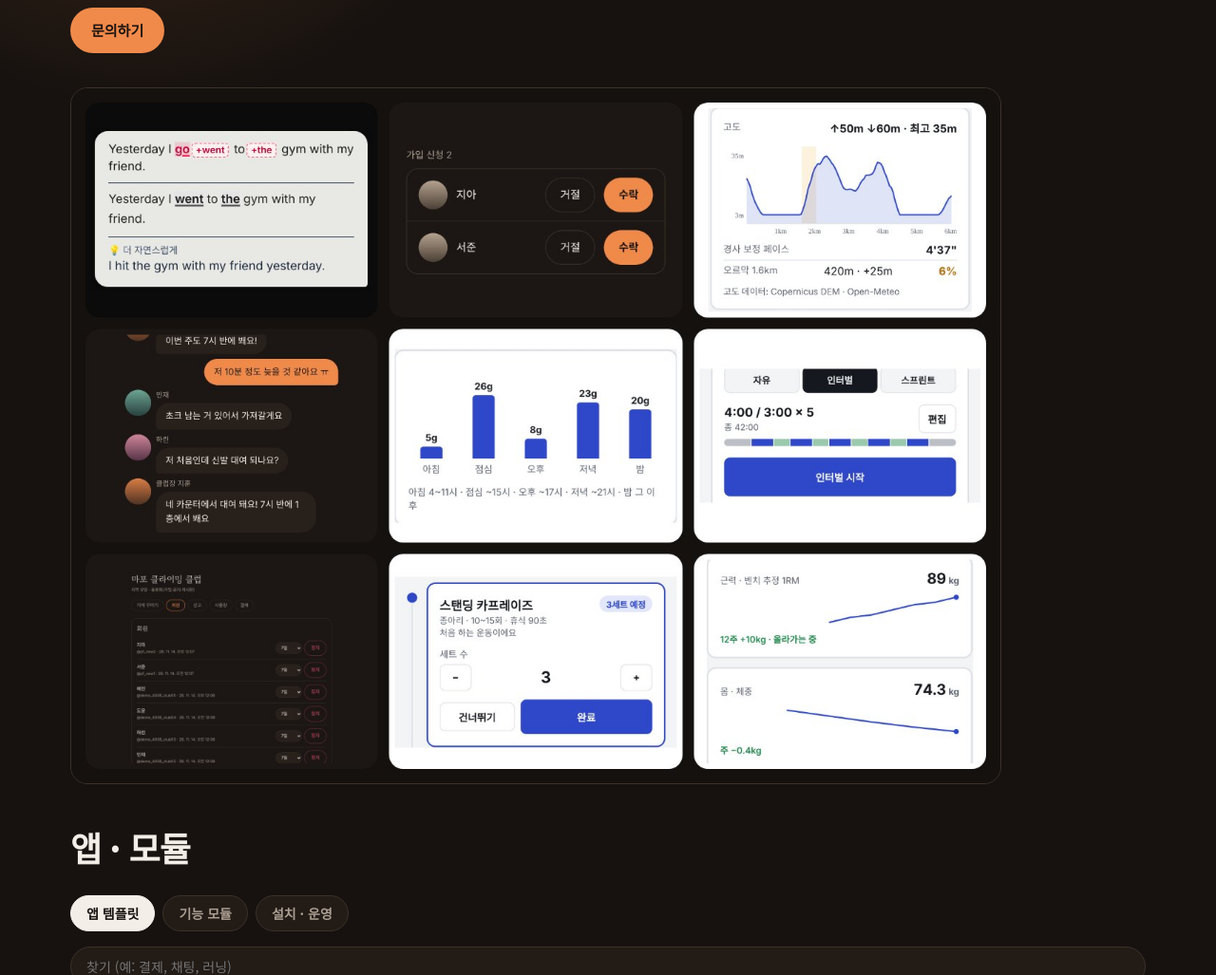
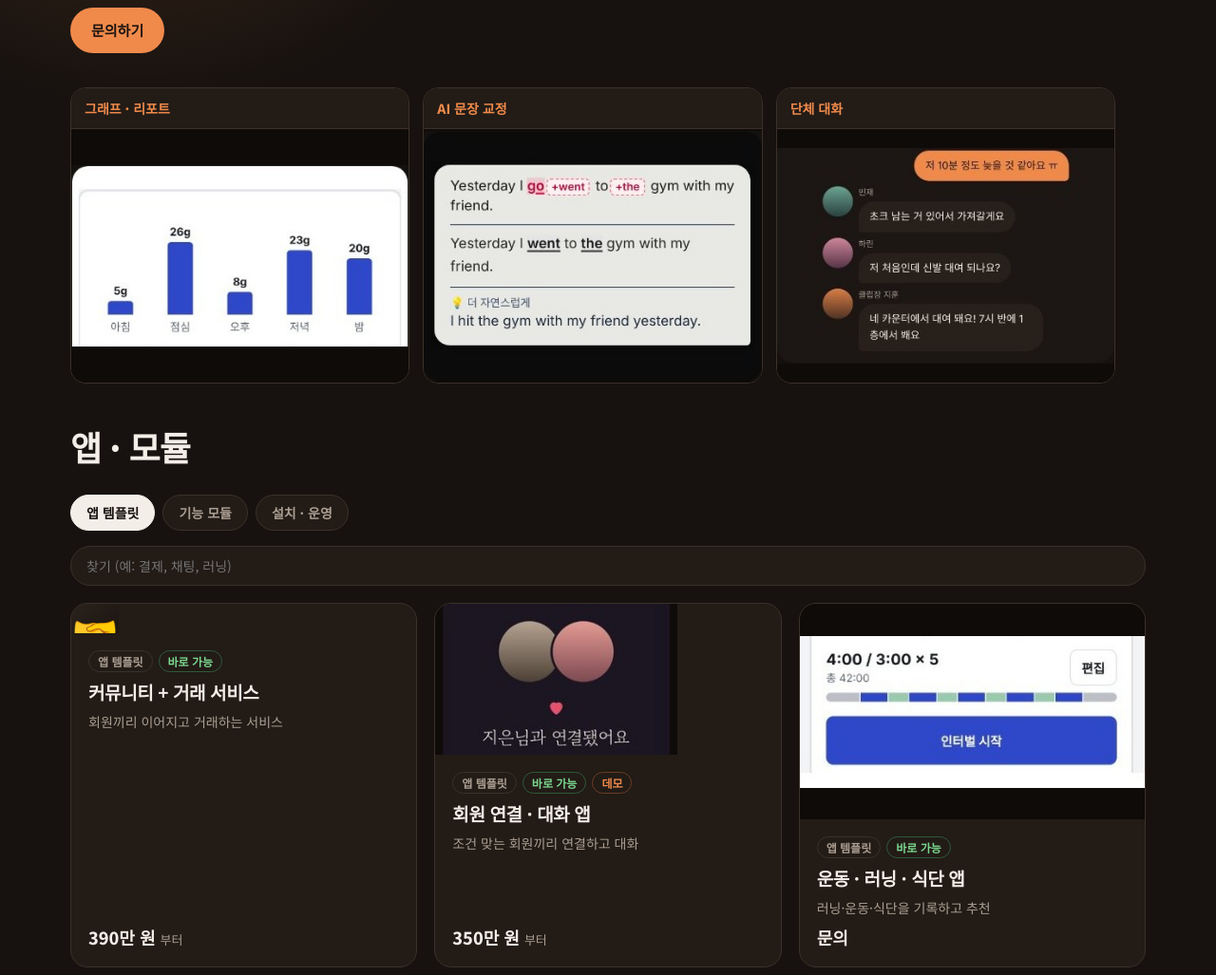
Before and after one commit to a20031314-ux/software-market, a website: page index.html in a window 1280 px wide. Shown: the part 320-1347 px from the top of the page at 95% size. Drawn offline with Linux system fonts and the light colour scheme.

Commit message:
스크린샷을 기능 위주로: 기능 이름 + 그 기능만 잘라낸 화면
- 앱 판매 첫 화면: 그래프 · AI 문장 교정 · 단체 대화 3칸(img/feat)
- 상품 카드: 회원 연결=연결 화면, 운동=인터벌·세트·추이·고도, 모듈=그래프 추이·고도·가입 승인, 화면 없는 것은 아이콘
- 기능 샷에서 각주·잘린 줄·빈 여백·앱 탭 잘라냄, 안 쓰는 관리자 목록 샷 지움
- 조직 운영 시스템 첫 화면: 업종별 기능 4칸(img/sys, 2:1로 미리 잘라 둠), 보조 문장을 결과 한 줄로

Co-Authored-By: Claude Opus 5.5 <noreply@anthropic.com>
Claude-Session: https://claude.ai/code/session_01R73CvLEENwJndsexuEVBaY

```diff
--- a/index.html
+++ b/index.html
@@ -193,6 +193,13 @@
   details.more[open] > summary::before{content:"－ "}
   ul.plain{color:var(--muted);font-size:15px;line-height:1.8;margin-top:12px;padding-left:18px}
   .idea .one{color:var(--muted);font-size:14px}
+  .feats{display:grid;grid-template-columns:repeat(3,1fr);gap:14px;margin-top:36px;max-width:1100px}
+  .feats figure{margin:0;border:1px solid var(--line);border-radius:16px;overflow:hidden;background:#0e0b09;position:relative}
+  .feats img{display:block;width:100%;aspect-ratio:4/3;object-fit:contain;background:#0e0b09}
+  .feats figcaption{padding:10px 14px;font-weight:800;font-size:14px;color:var(--accent);border-bottom:1px solid var(--line);background:var(--surface)}
+  @media(max-width:700px){.feats{grid-template-columns:1fr;gap:10px}.feats figcaption{font-size:12px}}
+  .thumb.feat img{object-fit:contain;background:#0e0b09}
+  #grid .thumb,#grid .thumb.mod{aspect-ratio:16/10}
 </style>
 </head>
 <body>
@@ -215,7 +222,11 @@
       <h1>내 서비스 앱을<br><em>이미 돌아가는 기능</em>으로.</h1>
       <p class="lead">내 이름 · 내 서버로 납품합니다. 소스코드 포함.</p>
       <div class="hero-act"><a class="btn" href="#contact">문의하기</a></div>
-      <img class="hero-shot" src="img/hero.jpg" loading="eager" alt="실제 앱 화면 모음: 문장 교정, 가입 신청, 고도 기록, 단체 대화, 식단, 인터벌, 세트 기록, 기록 추이" width="1304" height="976">
+      <div class="feats" aria-label="실제 기능 화면(가상 데이터)">
+        <figure><figcaption>그래프 · 리포트</figcaption><img src="img/feat/graph.jpg" alt="시간대별 단백질 막대그래프"></figure>
+        <figure><figcaption>AI 문장 교정</figcaption><img src="img/feat/ai.jpg" alt="틀린 단어를 고치고 자연스러운 표현을 제안"></figure>
+        <figure><figcaption>단체 대화</figcaption><img src="img/feat/chat.jpg" alt="모임 단체 대화방"></figure>
+      </div>
     </div>
   </section>
 
@@ -333,24 +344,24 @@ const scenesBtn = (url, cls = "btn sm") => url ? `<a class="${cls}" href="${url}
 const PRODUCTS = [
   { id:"idea", kind:"template", status:"ready",
     title:"커뮤니티 + 거래 서비스", short:"회원끼리 이어지고 거래하는 서비스",
-    img:["community-members","match-chat"], from:"390만 원",
+    icon:"🤝", from:"390만 원",
     feat:["회원·프로필·로그인","추천·연결, 1:1 대화, 단체 채팅","커뮤니티 게시판·모임 일정","결제·정기 구독","신고·차단·관리자 화면","상품·주문, 회원 간 거래, 다국어는 준비 중(사전 상담)"],
     tiers:[["연결형","회원·대화·커뮤니티 · 4주","390만 원"],["연결 + 판매","상품·주문·결제 · 6주","590만 원"],["해외형","다국어·번역 채팅·해외 결제 · 8주","890만 원"]],
     tags:"사업 아이디어 창업 MVP 커뮤니티 거래 마켓 굿즈 팬 매칭 해외 한일" },
   { id:"match", kind:"template", status:"ready", demo:DEMO+"demo-date",
     title:"회원 연결 · 대화 앱", short:"조건 맞는 회원끼리 연결하고 대화",
-    img:["match-chat","safety"], from:"350만 원",
+    img:["feat/match"], from:"350만 원",
     feat:["프로필·사진 6장, 조건 설정","조건이 맞는 회원 추천","서로 좋아요하면 연결, 1:1 대화","지역 모임·단체 채팅","성인 본인인증(1인 1계정)","신고(근거 첨부·자동 차단)·운영자 정지"],
     tiers:[["웹앱","10일","350만 원"],["웹앱 + 스토어 앱","21일","590만 원"],["영상통화 + 인앱결제","35일","990만 원"]],
     tags:"매칭 연결 대화 채팅 본인인증 신고 모임" },
   { id:"fitness", kind:"template", status:"ready",
     title:"운동 · 러닝 · 식단 앱", short:"러닝·운동·식단을 기록하고 추천",
-    img:["fitness-run","fitness-gym","fitness-diet"], from:"문의",
+    img:["feat/interval","feat/set","feat/trend","feat/gps"], from:"문의",
     feat:["GPS 러닝, 인터벌·스프린트 음성 안내","페이스·고도 그래프, 경사 보정 페이스","회복도·컨디션 기반 운동 추천","세트 기록, 휴식 타이머, 추정 1RM","목표 칼로리·단백질, 식습관 분석","체중·인바디 추세"],
     tiers:[], tags:"운동 헬스 러닝 식단 그래프 지도 PT 피트니스" },
   { id:"lang", kind:"template", status:"ready",
     title:"AI 언어 학습 앱", short:"AI 튜터와 대화하며 언어 학습",
-    img:["ai-english"], from:"문의",
+    icon:"🗣️", from:"문의",
     feat:["AI 튜터와 대화·음성 통화","문장 자동 교정 + 자연스러운 표현","문장 구간 분석과 질문","레벨 측정, 적응형 퀴즈, 단어장","구독·포인트 결제","14개 언어 지원"],
     tiers:[], tags:"AI 영어 한국어 일본어 언어 학습 교정 학원" },
   { id:"membership", kind:"template", status:"soon",
@@ -371,9 +382,9 @@ const PRODUCTS = [
   { id:"m-i18n", kind:"module", status:"soon", icon:"🌏", title:"다국어 · 번역 채팅", short:"화면 언어 전환, 메시지 자동 번역. 번역 사용료 별도.", from:"80만 원", tags:"다국어 번역 해외 일본 영어 글로벌" },
   { id:"m-workspace", kind:"module", status:"soon", icon:"🗂️", title:"학습 워크스페이스", short:"반·조별 공간, 과제 내기·제출·피드백, 자료 공유, 선생님 화면.", from:"150만 원", tags:"학습 워크스페이스 과제 제출 피드백 조별 반 선생님 학원 교육 LMS" },
   { id:"m-learndata", kind:"module", status:"soon", icon:"🧾", title:"학습 기록 · 데이터", short:"문제별 정답·오답·소요 시간 서버 저장, 학생·반 리포트, CSV 내보내기.", from:"100만 원", tags:"학습 데이터 기록 분석 리포트 내보내기 CSV 교육" },
-  { id:"m-admin", kind:"module", status:"ready", icon:"🛠️", title:"관리자 화면", short:"회원 관리, 기간 정지, 신고 확인, 사용량, 앱 꾸미기.", from:"템플릿 포함", tags:"관리자 운영 신고 정지 회원" },
-  { id:"m-map", kind:"module", status:"ready", icon:"🗺️", title:"지도 · GPS 기록", short:"경로 기록, 구간 기록, 고도 정보.", from:"30만 원", tags:"지도 GPS 위치 경로 러닝" },
-  { id:"m-chart", kind:"module", status:"ready", icon:"📈", title:"그래프 · 리포트", short:"기록 그래프, 추세, 주간·월간 리포트.", from:"30만 원", tags:"그래프 통계 리포트 차트" },
+  { id:"m-admin", kind:"module", status:"ready", img:["feat/join"], title:"관리자 화면", short:"가입 승인, 회원 관리, 기간 정지, 신고 확인, 사용량.", from:"템플릿 포함", tags:"관리자 운영 신고 정지 회원" },
+  { id:"m-map", kind:"module", status:"ready", img:["feat/gps"], title:"지도 · GPS 기록", short:"경로 기록, 구간 기록, 고도 정보.", from:"30만 원", tags:"지도 GPS 위치 경로 러닝" },
+  { id:"m-chart", kind:"module", status:"ready", img:["feat/trend"], title:"그래프 · 리포트", short:"기록 그래프, 추세, 주간·월간 리포트.", from:"30만 원", tags:"그래프 통계 리포트 차트" },
   { id:"m-ai", kind:"module", status:"ready", icon:"✨", title:"AI 대화 · 교정", short:"AI 대화, 문장 교정, 음성 대화, 맞춤 추천. AI 사용료 별도.", from:"문의", tags:"AI 인공지능 교정 대화 추천" },
   { id:"m-branch", kind:"module", status:"ready", icon:"🏢", title:"다지점 관리", short:"지점마다 별도 공간, 본사에서 한 화면으로 관리.", from:"문의", tags:"지점 프랜차이즈 본사 기업 B2B" },
 
@@ -394,7 +405,7 @@ function render(){
     (!q || (p.title + " " + p.short + " " + (p.tags||"")).toLowerCase().includes(q)));
   grid.innerHTML = list.map(p => `
     <button class="item" data-id="${p.id}" aria-label="${p.title} 자세히">
-      ${p.img ? `<div class="thumb"><img src="img/${p.img[0]}.jpg" alt="" loading="lazy"></div>` : `<div class="thumb mod" aria-hidden="true">${p.icon||"🧩"}</div>`}
+      ${p.img ? `<div class="thumb${p.img[0].startsWith("feat/") ? " feat" : ""}"><img src="img/${p.img[0]}.jpg" alt="" loading="lazy"></div>` : `<div class="thumb mod" aria-hidden="true">${p.icon||"🧩"}</div>`}
       <div class="body">
         <div class="meta"><span class="pill">${kindName[p.kind]}</span>${statusPill(p)}${p.scenes||p.demo?'<span class="pill demo">'+(p.scenes?'화면':'데모')+'</span>':''}</div>
         <h3>${p.title}</h3>
```
Also changed, not shown: system.html (+12 -2 lines), img/feat/ai.jpg (added), img/feat/chat.jpg (added), img/feat/gps.jpg (added), img/feat/graph.jpg (added), img/feat/interval.jpg (added), img/feat/join.jpg (added), img/feat/match.jpg (added), img/feat/set.jpg (added), img/feat/trend.jpg (added), img/sys/academy.jpg (added), img/sys/club.jpg (added), img/sys/gym.jpg (added), img/sys/sports.jpg (added), 1 more files.
